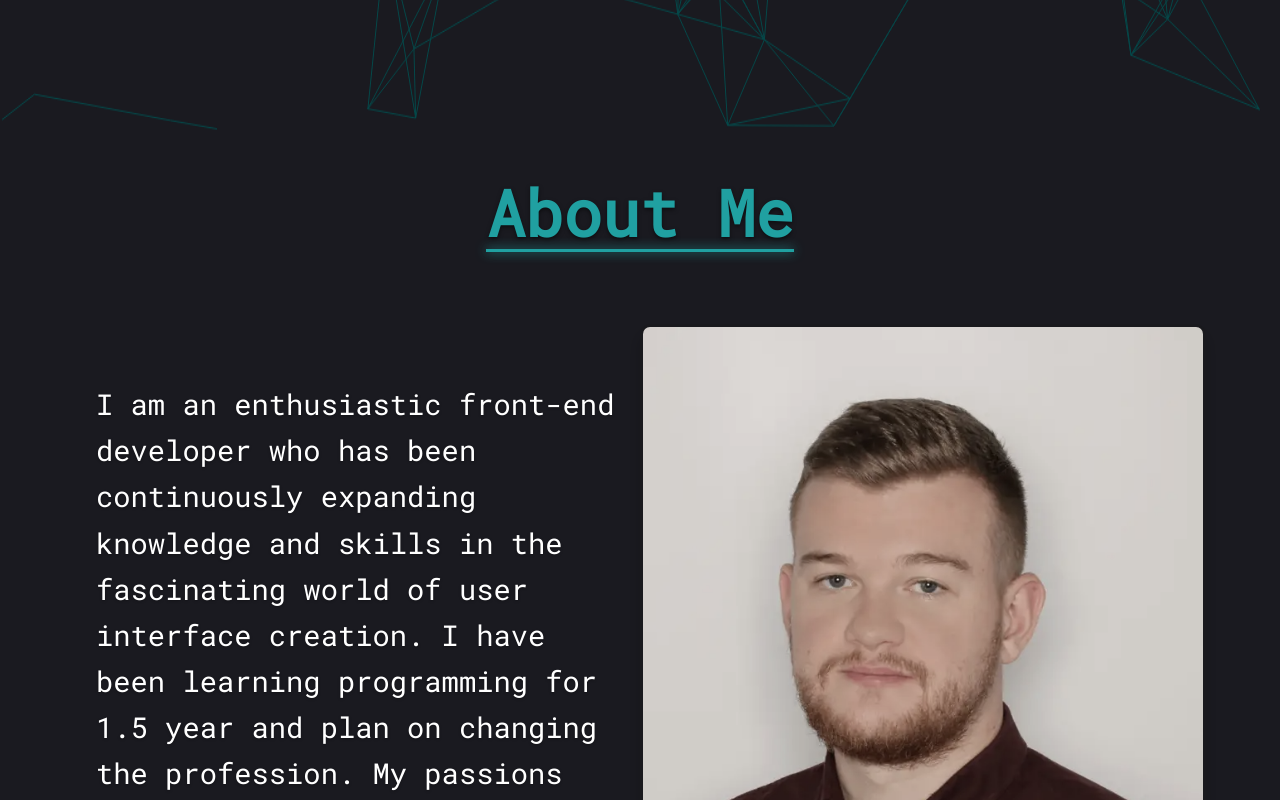
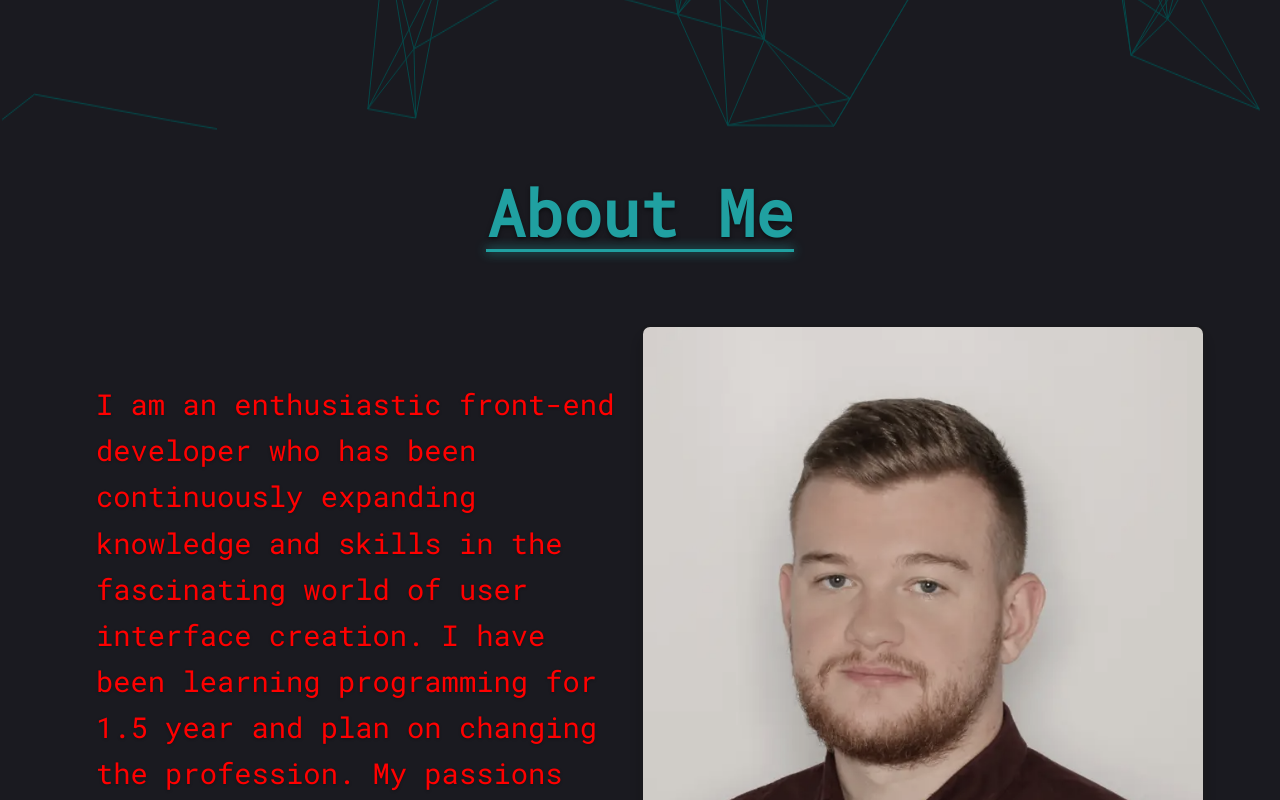
Before and after one commit to Maciejnecka/Portfolio-site, a React (Create React App) app: page / in a window 1280 px wide. Shown: the part 880-1680 px from the top of the page. Built offline with nearby package versions, Linux system fonts and the light colour scheme.

Commit message:
Test push

```diff
--- a/src/components/AboutMe/AboutMe.styled.js
+++ b/src/components/AboutMe/AboutMe.styled.js
@@ -3,7 +3,7 @@ import { media } from '../Styled/mediaqueries';
 
 const StyledAboutMe = styled.section`
   background-color: var(--color-main-background);
-  color: var(--font-main-white);
+  color: red;
   padding: 3rem 5rem;
   box-sizing: border-box;
   margin: 0 auto;
```
